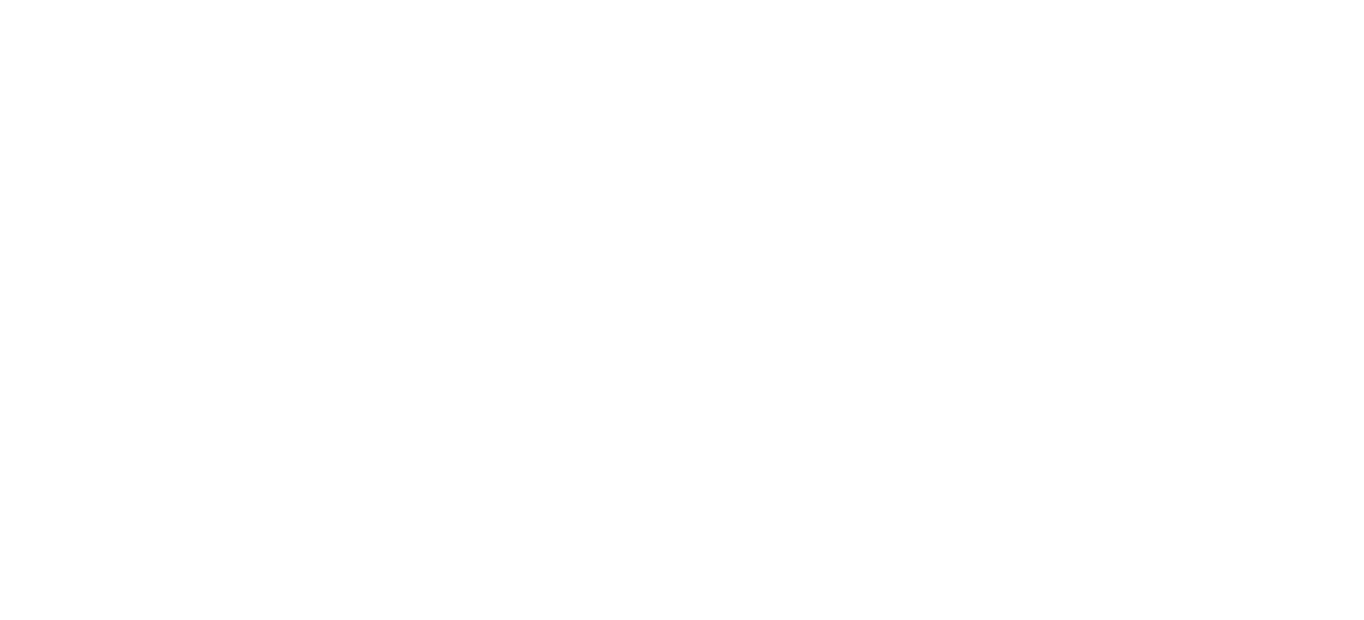
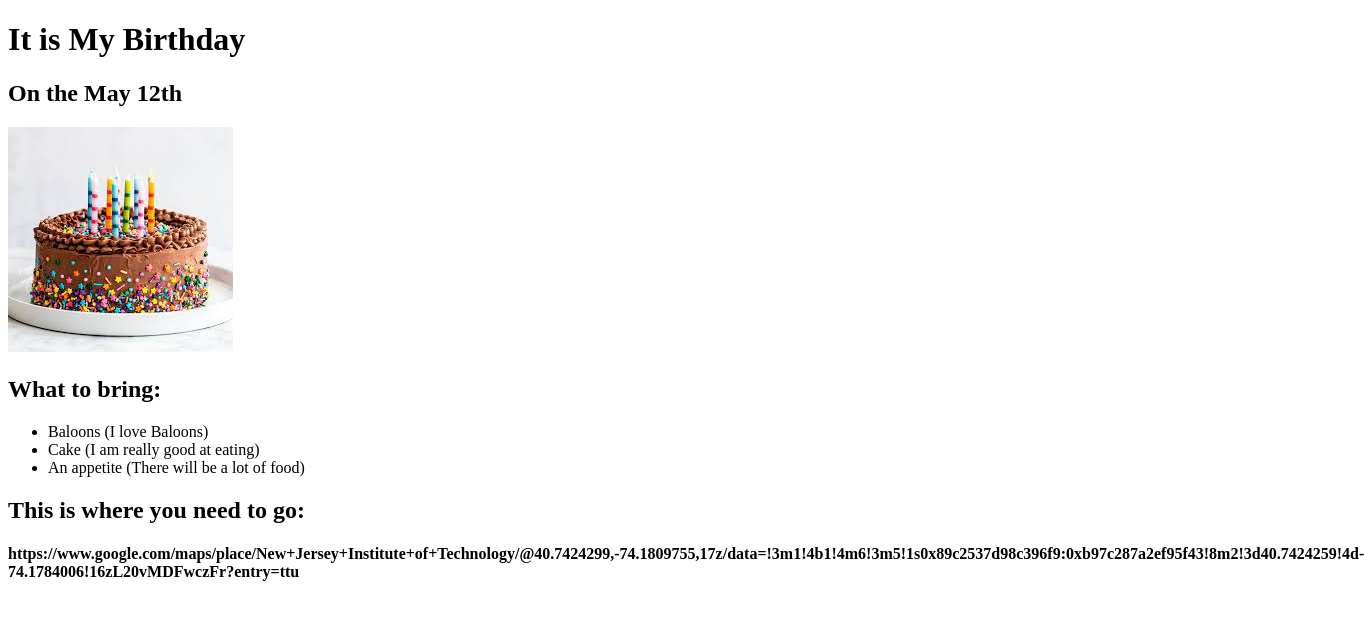
Before and after one commit to kk682/HappyBirthday, a plain HTML site: page index.html in a window 1280 px wide. Shown: the whole page, 1364 px wide, since content can reach past the window. Drawn offline with Linux system fonts and the light colour scheme.

Commit message:
10032023

```diff
--- a/index.html
+++ b/index.html
@@ -6,6 +6,17 @@
     <title>My Birthday</title>
 </head>
 <body>
+    <h1>It is My Birthday</h1>
+    <h2>On the May 12th</h2>
+    <img src="367439.jfif" alt="Birthday Cake">
+    <h2>What to bring:</h2>
+    <ul>
+        <li>Baloons (I love Baloons)</li>
+        <li>Cake (I am really good at eating)</li>
+        <li>An appetite (There will be a lot of food)</li>
+    </ul>
+    <h2>This is where you need to go:</h2>
+    <h4><a>https://www.google.com/maps/place/New+Jersey+Institute+of+Technology/@40.7424299,-74.1809755,17z/data=!3m1!4b1!4m6!3m5!1s0x89c2537d98c396f9:0xb97c287a2ef95f43!8m2!3d40.7424259!4d-74.1784006!16zL20vMDFwczFr?entry=ttu</a></h4>
 
 </body>
 </html>
```
Also changed, not shown: 367439.jfif (added).
